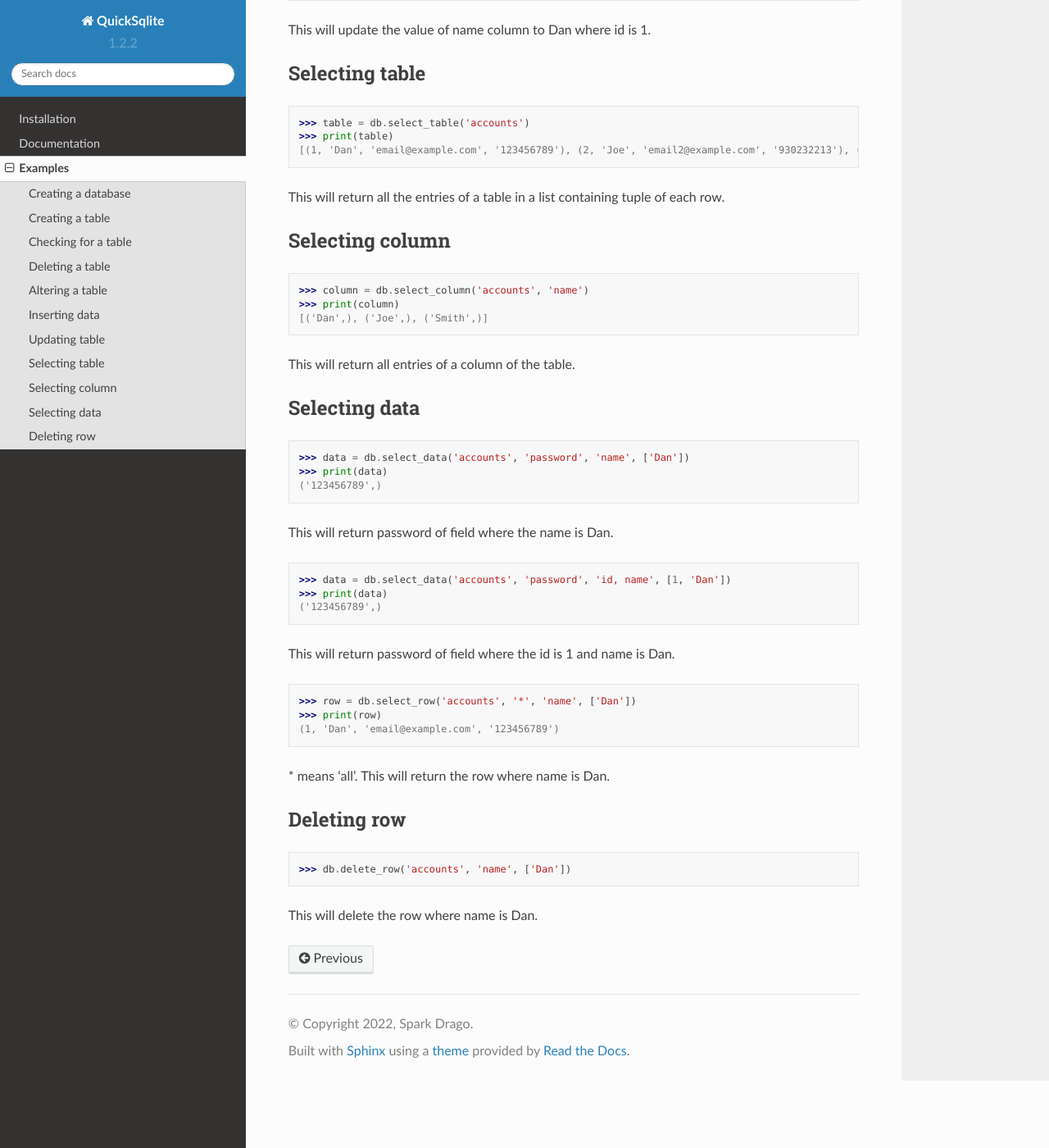
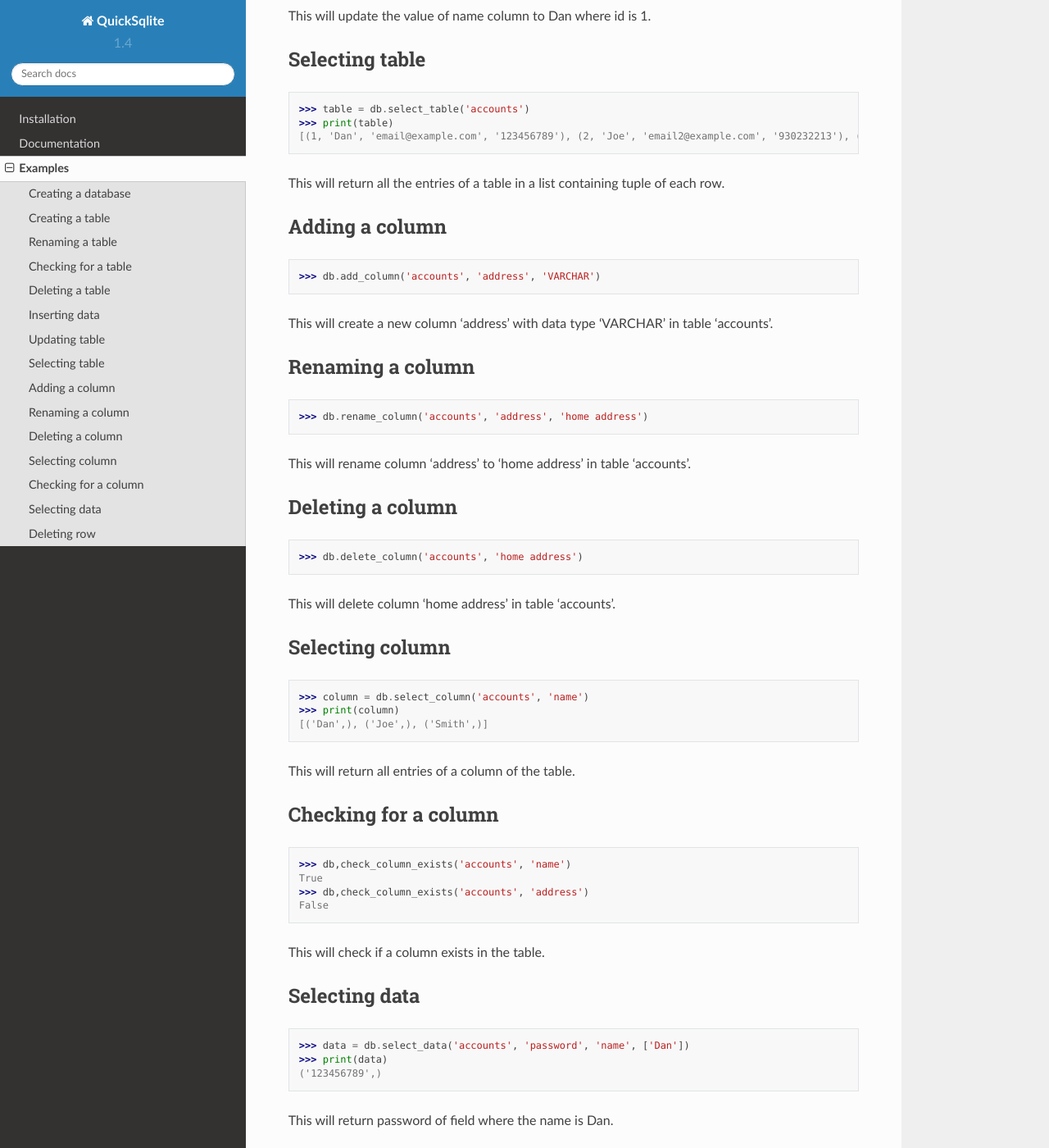
Before and after one commit to SparkDrago05/quick_sqlite, a Sphinx documentation site: the page built from docs/source/examples.rst, in a window 1280 px wide and 1400 px high, scrolled down 2112 px. Shown: the whole window at 82% size. Built offline with Sphinx 7.4.7 and the Read the Docs theme 2.0.0, drawn with Linux system fonts in a browser that asks for light colours; some of the changed text lies outside the part shown.

Commit message:
Add files via upload

```diff
--- a/docs/source/conf.py
+++ b/docs/source/conf.py
@@ -28,8 +28,8 @@ copyright = '2022, Spark Drago'
 author = 'Spark Drago'
 
 # The full version, including alpha/beta/rc tags
-release = '1.2.2'
-version = '1.2.2'
+release = '1.4'
+version = '1.4'
 
 
 # -- General configuration ---------------------------------------------------
--- a/docs/source/examples.rst
+++ b/docs/source/examples.rst
@@ -52,15 +52,25 @@ Creating a table
 Here table name is 'accounts' and columns are 'id', 'name', 'email' and 'password'.
 INT and VARCHAR are data types of columns.
 
+Renaming a table
+----------------
+
+>>> db.rename_table('accounts', 'users')
+>>> db.rename_table('users', 'accounts')
+
+First line will change name of the table 'accounts' to 'users'.
+Second line will change it back to 'accounts'
+
+
 Checking for a table
 --------------------
 
->>> db.check_table_exists('accounts', 'password')
+>>> db.check_table_exists('accounts')
 True
 
 It returns True as we just recently created table accounts.
 
->>> db.check_table_exists('customers', 'email')
+>>> db.check_table_exists('customers')
 False
 
 It returns False as there is no table customers in our database right now.
@@ -71,15 +81,6 @@ Deleting a table
 >>> db.delete_table('accounts')
 
 This will delete the table 'accounts' from our database.
-
-Altering a table
-----------------
-
->>> db.alter_table('accounts', 'ADD', 'phone VARCHAR(255)')
->>> db.alter_table('accounts', 'DROP', 'email')
->>> db.alter_table('accounts', 'MODIFY', 'phone INT')
-
-The ADD and DROP statements are used to add and drop columns from a table. The MODIFY statement is used to modify the data type of a column.
 
 Inserting data
 --------------
@@ -106,6 +107,27 @@ Selecting table
 
 This will return all the entries of a table in a list containing tuple of each row.
 
+Adding a column
+---------------
+
+>>> db.add_column('accounts', 'address', 'VARCHAR')
+
+This will create a new column 'address' with data type 'VARCHAR' in table 'accounts'.
+
+Renaming a column
+-----------------
+
+>>> db.rename_column('accounts', 'address', 'home address')
+
+This will rename column 'address' to 'home address' in table 'accounts'.
+
+Deleting a column
+-----------------
+
+>>> db.delete_column('accounts', 'home address')
+
+This will delete column 'home address' in table 'accounts'.
+
 Selecting column
 ----------------
 
@@ -114,6 +136,16 @@ Selecting column
 [('Dan',), ('Joe',), ('Smith',)]
 
 This will return all entries of a column of the table.
+
+Checking for a column
+---------------------
+
+>>> db,check_column_exists('accounts', 'name')
+True
+>>> db,check_column_exists('accounts', 'address')
+False
+
+This will check if a column exists in the table.
 
 Selecting data
 --------------
```
